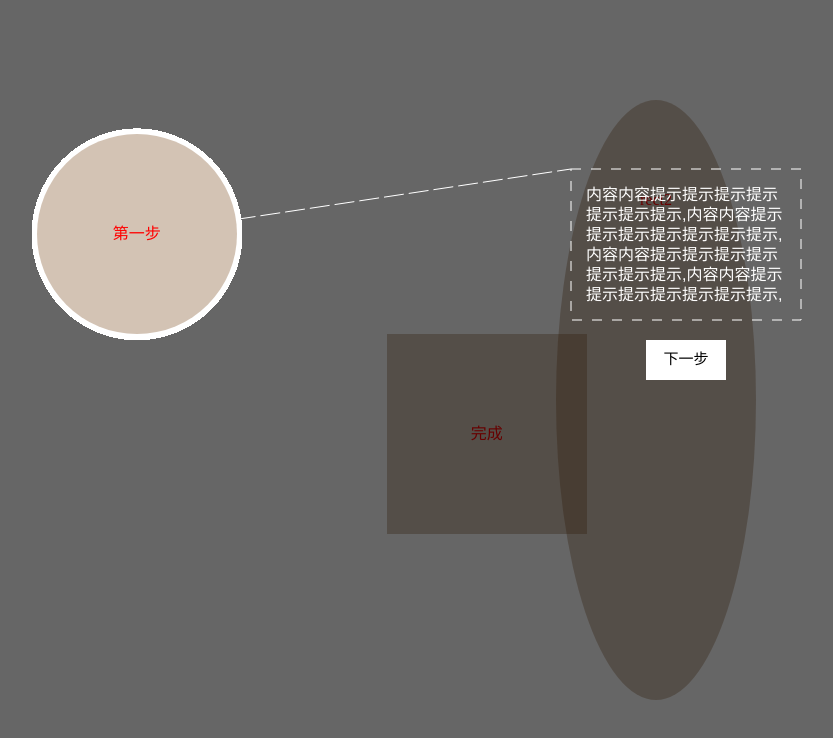
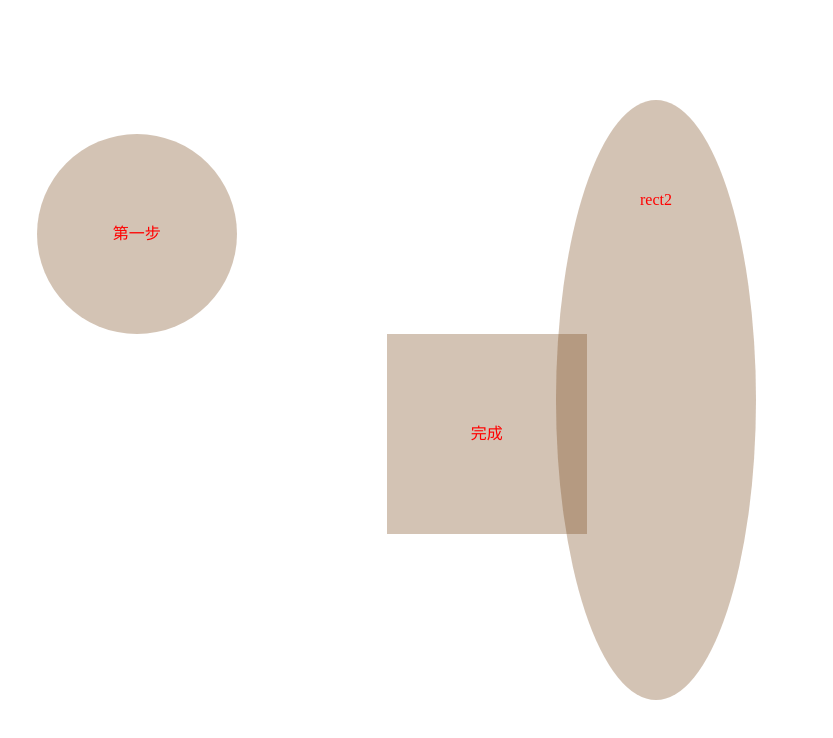
Before and after one commit to wdhcgp/guide, a website built with webpack: page demo/index.html in a window 1280 px wide. Shown: the whole page, without its empty margins (224-1057 px from the left). Built offline with nearby package versions, Linux system fonts and the light colour scheme.

Commit message:
Add files via upload

```diff
--- a/demo/index.html
+++ b/demo/index.html
@@ -5,7 +5,7 @@
     <meta http-equiv="X-UA-Compatible" content="IE=edge">
     <meta name="viewport" content="width=device-width, initial-scale=1.0">
     <link rel="stylesheet" href="./index.css">
-    <script src="../dist/guide.min.js"></script>
+    <script src="../dist/guideCanvas.min.js"></script>
     <title>guide</title>
 </head>
 <body>
```
